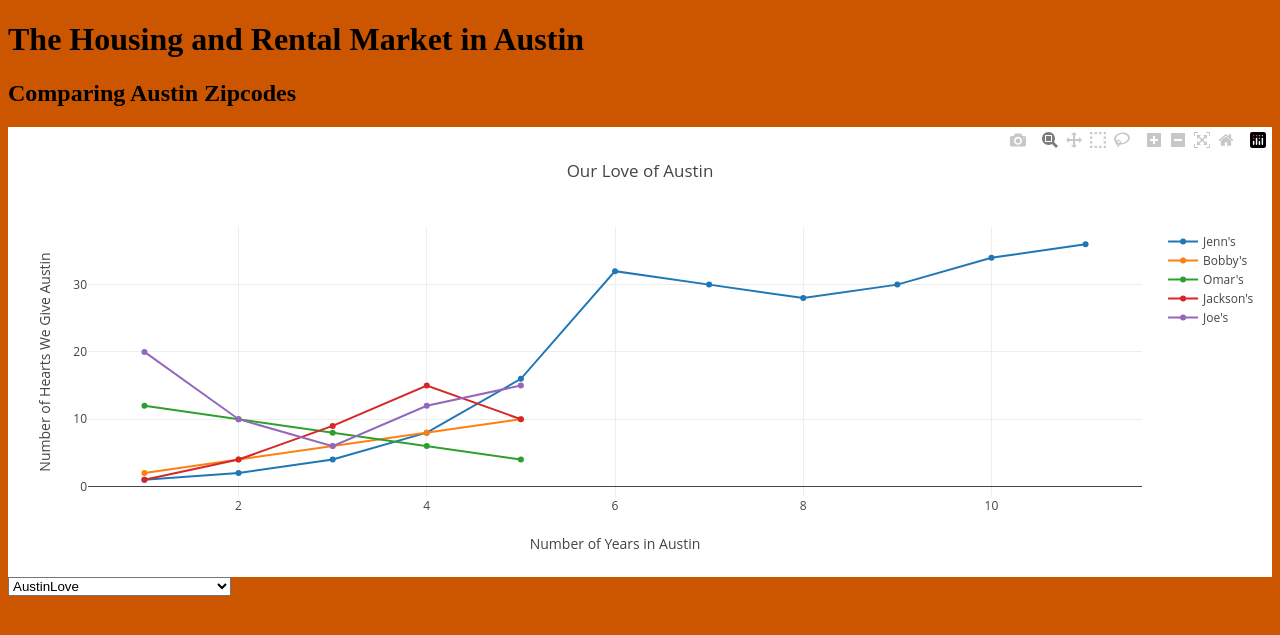
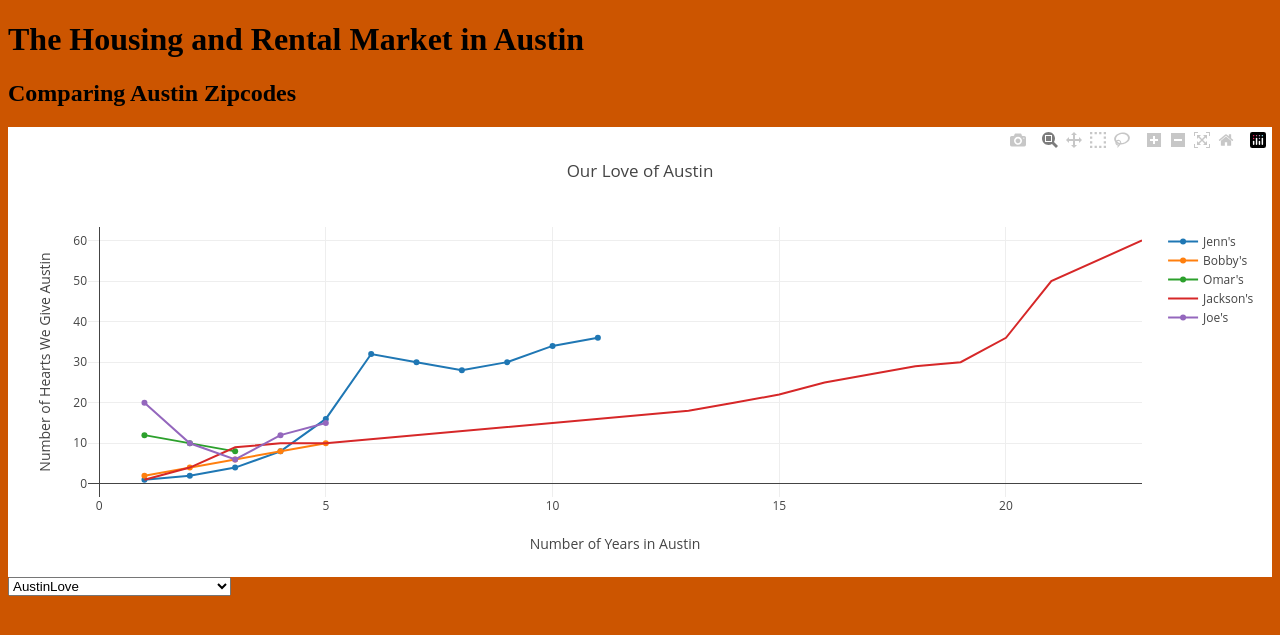
Before and after one commit to JenniferM-BShulyak/zillow_austin_housing_market, a Flask app: page /GraphingOverTime in a window 1280 px wide. Shown: the top 635 px of the page. Run offline with Flask 2, Linux system fonts and the light colour scheme; parts of the project's set-up code (start-up, migrations or seed data) failed here and were passed over; some libraries are stand-ins or nearby versions.

```diff
--- a/app.py
+++ b/app.py
@@ -7,7 +7,7 @@ from flask import Flask, jsonify, render_template
 import pandas as pd
 
 # Create connection
-engine = create_engine('postgresql://postgres:Jb631834@localhost:5432/Austin_Housing')
+engine = create_engine('postgresql://postgres:2066325373@localhost:5432/zillow')
 
 # Reflect tables
 Base = automap_base()
@@ -101,7 +101,7 @@ def zestimates_percentages():
 
 @app.route('/GraphingOverTime')
 def visualization_1():
-    return render_template('indexLineGraphsDraft.html')
+    return render_template('indexLineGraphs.html')
 
 @app.route('/SummaryComparison')
 def visualization_2():
--- a/static/lineGraphsDraft.js
+++ b/static/lineGraphs.js
@@ -193,13 +193,13 @@ function austinLove() {
         name: "Bobby's"
     };
     var trace_o = {
-        x:[1,2,3,4,5],
-        y:[12,10,8,6,4],
+        x:[1,2,3],
+        y:[12,10,8],
         name: "Omar's"
     };
     var trace_jb = {
-        x:[1,2,3,4,5],
-        y:[1,4,9,15,10],
+        x:[1,2,3,4,5,6,7,8,9,10,11,12,13,14,15,16,17,18,19,20,21,22,23],
+        y:[1,4,9,10,10,11,12,13,14,15,16,17,18,20,22,25,27,29,30,36,50,55,60],
         name: "Jackson's"
     };
     var trace_jm = {
--- a/templates/index.html
+++ b/templates/index.html
@@ -80,7 +80,7 @@
 
   <script src="https://d3js.org/d3.v5.min.js"></script>
   <script src="https://cdn.plot.ly/plotly-latest.min.js"></script>
-  <script src="static/lineGraphsDraft.js"></script>
+  <script src="static/lineGraphs.js"></script>
   <script src="static/map.js"></script>
   <script src="static/SummaryComparison.js"></script>
 </body>
--- a/templates/indexLineGraphsDraft.html
+++ b/templates/indexLineGraphs.html
@@ -24,7 +24,7 @@
       <option value="rPercentChange">Percent Change in Rentals Prices</option>
     </select>
 
-  <script src="../static/lineGraphsDraft.js"></script>
+  <script src="../static/lineGraphs.js"></script>
 
   </body>
 
```
